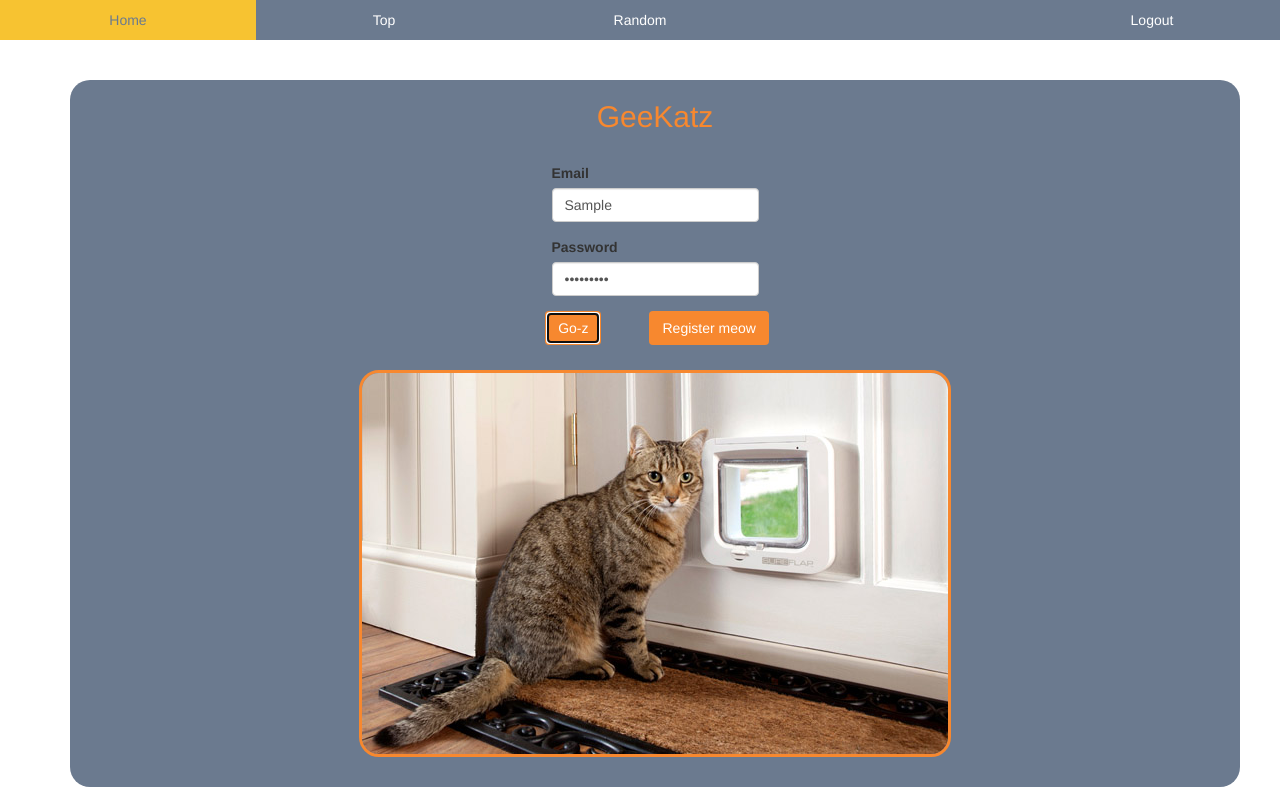
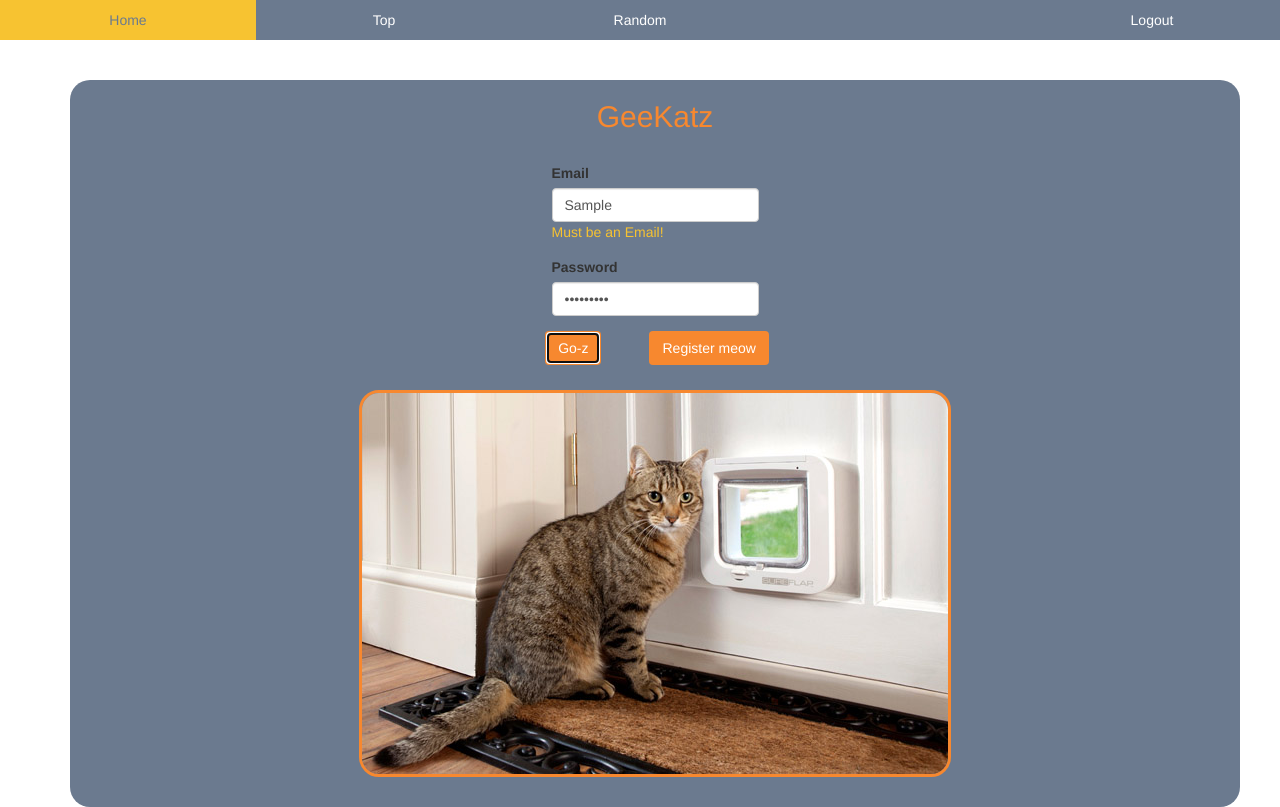
Before and after one commit to Seam7/GeeKatz-Client, an Angular app: page /auth/login in a window 1280 px wide. Both pictures are taken after typing "Sample", "Sample123" into the empty fields and a click on the button "Go-z". Built offline with nearby package versions, Linux system fonts and the light colour scheme; no server answers.

Commit message:
Added validators and messages to login

```diff
--- a/src/app/auth/containers/login/login.component.html
+++ b/src/app/auth/containers/login/login.component.html
@@ -8,10 +8,24 @@
         <div class="form-group">
           <label for="email">Email</label>
           <input class="form-control" type="text" formControlName="email">
+
+          <div class="error-msg" *ngIf="login.get('auth').get('email').hasError('required') && login.get('auth').get('email').touched">
+            Email is required!
+          </div>
+          <div class="error-msg" *ngIf="login.get('auth').get('email').hasError('pattern') && login.get('auth').get('email').touched">
+            Must be an Email!
+          </div>
         </div>
         <div class="form-group">
           <label for="password">Password</label>
           <input class="form-control" type="password" name="password" formControlName="password">
+
+          <div class="error-msg" *ngIf="login.get('auth').get('password').hasError('required') && login.get('auth').get('password').touched">
+            Password is required!
+          </div>
+          <div class="error-msg" *ngIf="login.get('auth').get('password').hasError('minlength') && login.get('auth').get('password').touched">
+            Password too short! Min is 6
+          </div>
         </div>
       </div>
       <div class="form-group login__btns">
--- a/src/app/auth/containers/login/login.component.ts
+++ b/src/app/auth/containers/login/login.component.ts
@@ -1,7 +1,7 @@
 import { Component, Input, Output } from '@angular/core';
 import { Router, RouterModule } from '@angular/router';
 import { AuthService } from '../../auth.service';
-import { FormControl, FormGroup } from '@angular/forms';
+import { FormControl, FormGroup, Validators } from '@angular/forms';
 
 
 @Component({
@@ -21,8 +21,8 @@ export class AuthLoginComponent {
   ngOnInit(){
     this.login = new FormGroup({
       auth: new FormGroup({
-        email: new FormControl(''),
-        password: new FormControl('')
+        email: new FormControl('', [Validators.required, Validators.pattern('.+\@.+\..+')]),
+        password: new FormControl('', [Validators.required, Validators.minLength(6)])
       })
     })
   }
```
